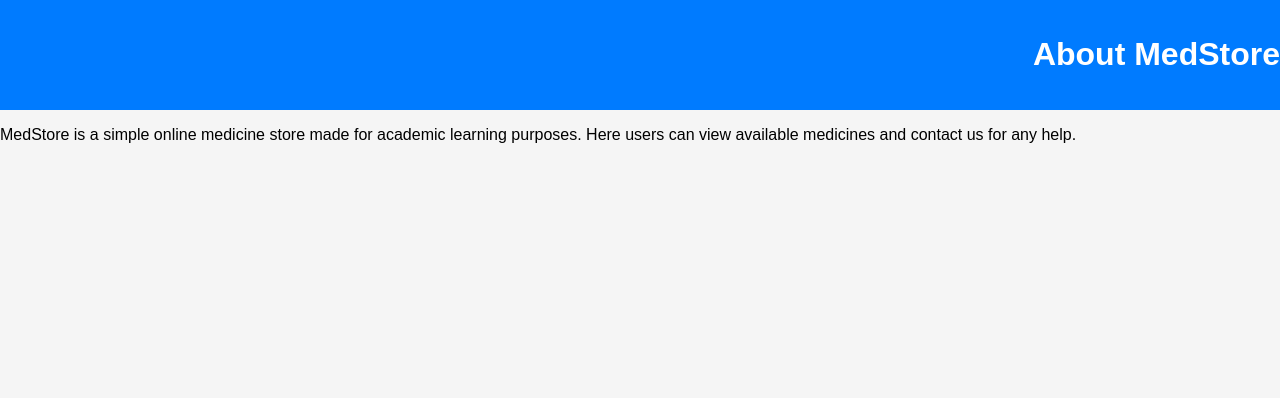
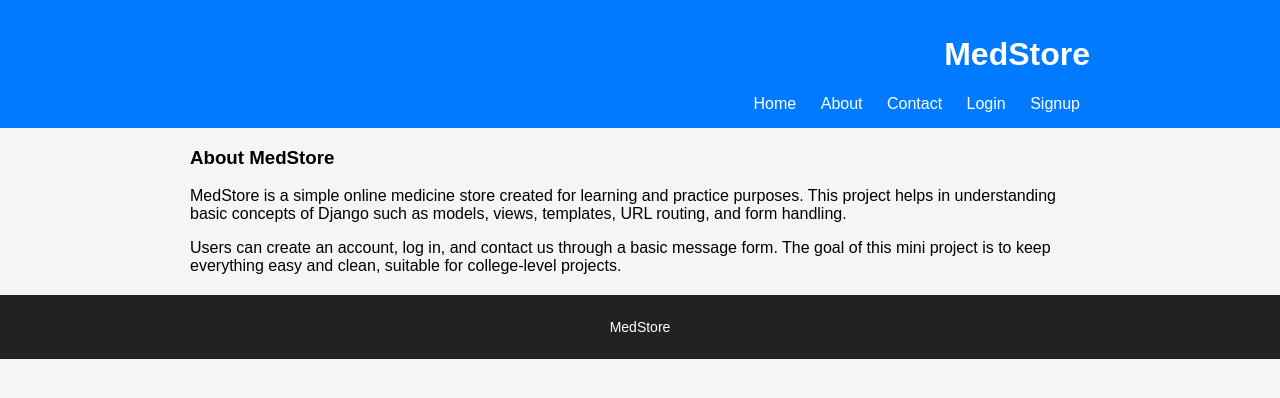
Before and after one commit to nisargpatel1807/medstore, a Django app: page /about/ in a window 1280 px wide. Shown: the top 398 px of the page. Run offline with Django 5.2, Linux system fonts and the light colour scheme.

Commit message:
chenge about information

```diff
--- a/medstore_app/templates/medstore_app/about.html
+++ b/medstore_app/templates/medstore_app/about.html
@@ -1,20 +1,24 @@
-<!DOCTYPE html>
-<html>
-  <head>
-    <title>About - MedStore</title>
-    {% load static %}
-    <link rel="stylesheet" href="{% static 'medstore_app/style.css' %}" />
-  </head>
+{% include 'medstore_app/header.html' %}
 
-  <body>
-    <header>
-      <h1>About MedStore</h1>
-    </header>
+<div class="container form-box">
+    <div class="card">
+        <h3 class="center">About MedStore</h3>
 
-    <p>
-      MedStore is a simple online medicine store made for academic learning
-      purposes. Here users can view available medicines and contact us for any
-      help.
-    </p>
-  </body>
-</html>
+        <p style="margin-top: 15px;">
+            MedStore is a simple online medicine store created for learning and
+            practice purposes. This project helps in understanding basic concepts
+            of Django such as models, views, templates, URL routing, and form
+            handling.
+        </p>
+
+        <p>
+            Users can create an account, log in, and contact us through a basic
+            message form. The goal of this mini project is to keep everything
+            easy and clean, suitable for college-level projects.
+        </p>
+
+
+    </div>
+</div>
+
+{% include 'medstore_app/footer.html' %}
```
